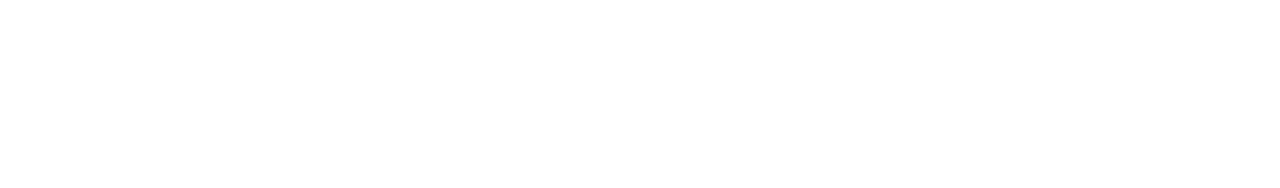
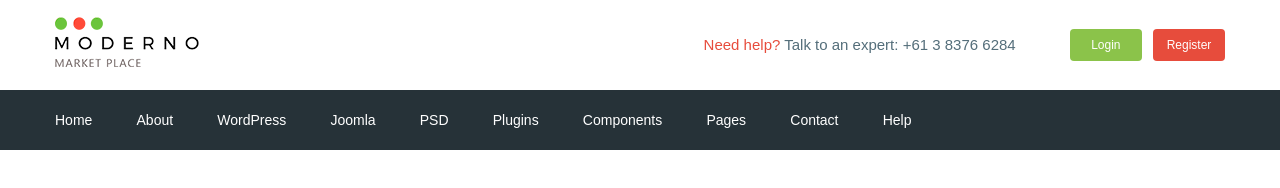
Before and after one commit to AlexeyLetov/moderno, a website: page app/index.html in a window 1280 px wide. Drawn offline with nearby package versions, Linux system fonts and the light colour scheme; files that its build step writes are made by us from their sources.

Commit message:
added header

```diff
--- a/app/index.html
+++ b/app/index.html
@@ -5,11 +5,97 @@
   <meta charset="UTF-8">
   <meta name="viewport" content="width=device-width, initial-scale=1.0">
   <title>Document</title>
+  <link href="https://fonts.googleapis.com/css2?family=Roboto:wght@500;700&display=swap" rel="stylesheet">
+  <link href="https://fonts.googleapis.com/css2?family=Raleway:wght@700&display=swap" rel="stylesheet">
   <link rel="stylesheet" href="css/libs.min.css">
   <link rel="stylesheet" href="css/style.min.css">
 </head>
 
 <body>
+  <header class="header">
+    <div class="header__top">
+      <div class="container">
+        <div class="header__top-inner">
+          <div class="header__logo">
+            <a href="#">
+              <img src="images/logo.png" alt="">
+            </a>
+          </div>
+          <div class="header__text">
+            <a href="#">
+              <span>Need help?</span>
+            </a>
+            Talk to an expert:
+            <a class="header__phone" href="tel:61383766284">+61 3 8376 6284</a>
+          </div>
+          <div class="header__box">
+            <a class="basket" href="#"></a>
+            <a class="header__btn header__btn-login" href="">Login</a>
+            <a class="header__btn header__btn-register" href="">Register</a>
+          </div>
+        </div>
+      </div>
+    </div>
+
+    <div class="header__menu">
+      <div class="container">
+        <nav class="menu">
+          <ul class="menu__list">
+            <li>
+              <a href="#">
+                Home
+              </a>
+            </li>
+            <li>
+              <a href="#">
+                About
+              </a>
+            </li>
+            <li>
+              <a href="#">
+                WordPress
+              </a>
+            </li>
+            <li>
+              <a href="#">
+                Joomla
+              </a>
+            </li>
+            <li>
+              <a href="#">
+                PSD
+              </a>
+            </li>
+            <li>
+              <a href="#">
+                Plugins
+              </a>
+            </li>
+            <li>
+              <a href="#">
+                Components
+              </a>
+            </li>
+            <li>
+              <a href="#">
+                Pages
+              </a>
+            </li>
+            <li>
+              <a href="#">
+                Contact
+              </a>
+            </li>
+            <li>
+              <a href="#">
+                Help
+              </a>
+            </li>
+          </ul>
+        </nav>
+      </div>
+    </div>
+  </header>
 
 
 
--- /dev/null
+++ b/app/scss/_fonts.scss
@@ -0,0 +1,55 @@
+@font-face {
+  font-family: "Roboto-Regular", sans-serif;
+  src: url("../fonts/Roboto-Regular.woff2") format("woff2"), url("../fonts/Roboto-Regular.woff") format("woff");
+  font-weight: 400;
+  font-display: swap;
+}
+
+@font-face {
+  font-family: "icomoon";
+  src: url("../fonts/icomoon.eot?ytssfg");
+  src: url("../fonts/icomoon.eot?ytssfg#iefix") format("embedded-opentype"),
+    url("../fonts/icomoon.ttf?ytssfg") format("truetype"), url("../fonts/icomoon.woff?ytssfg") format("woff"),
+    url("../fonts/icomoon.svg?ytssfg#icomoon") format("svg");
+  font-weight: normal;
+  font-style: normal;
+  font-display: block;
+}
+
+[class^="icon-"],
+[class*=" icon-"] {
+  /* use !important to prevent issues with browser extensions that change fonts */
+  font-family: "icomoon" !important;
+  speak: never;
+  font-style: normal;
+  font-weight: normal;
+  font-variant: normal;
+  text-transform: none;
+  line-height: 1;
+
+  /* Better Font Rendering =========== */
+  -webkit-font-smoothing: antialiased;
+  -moz-osx-font-smoothing: grayscale;
+}
+
+.icon-map-marker:before {
+  content: "\f041";
+}
+.icon-shopping-cart:before {
+  content: "\f07a";
+}
+.icon-phone:before {
+  content: "\f095";
+}
+.icon-bolt:before {
+  content: "\f0e7";
+}
+.icon-flash:before {
+  content: "\f0e7";
+}
+.icon-angle-right:before {
+  content: "\f105";
+}
+.icon-location-arrow:before {
+  content: "\f124";
+}
--- /dev/null
+++ b/app/scss/_global.scss
@@ -0,0 +1,57 @@
+html {
+  box-sizing: border-box;
+}
+
+*,
+*::before,
+*::after {
+  box-sizing: inherit;
+}
+
+a {
+  display: inline-block;
+  text-decoration: none;
+  color: $text;
+}
+
+ul,
+li {
+  margin: 0;
+  padding: 0;
+  list-style: none;
+}
+
+body {
+  font-family: "Roboto-Regular", sans-serif;
+  font-weight: 400;
+  font-size: 15px;
+  line-height: 24px;
+  color: $text;
+}
+
+.container {
+  max-width: 1200px;
+  margin: 0 auto;
+  padding: 0 15px;
+}
+
+.container-fluid {
+  max-width: 100%;
+  margin: 0 auto;
+  padding: 0 30px;
+}
+
+@media (max-width: 720px) {
+  .container-fluid {
+    padding: 0 15px;
+  }
+}
+
+// .title {
+//   text-align: center;
+//   color: $bg;
+//   font-weight: 700;
+//   font-size: 36px;
+//   line-height: 60px;
+//   margin-bottom: 30px;
+// }
--- /dev/null
+++ b/app/scss/_vars.scss
@@ -0,0 +1,15 @@
+$text: #546e7a;
+$red: #e74c3c;
+$green: #8bc34a;
+$bg: #263238;
+$grey: #f4f6f5;
+
+@mixin f500 {
+  font-family: "Roboto", sans-serif;
+  font-weight: 500;
+}
+
+@mixin f700 {
+  font-family: "Roboto", sans-serif;
+  font-weight: 700;
+}
--- a/app/scss/style.scss
+++ b/app/scss/style.scss
@@ -1,13 +1,59 @@
-// @import "vars";
-// @import "global";
-// @import "fonts";
+@import "vars";
+@import "global";
+@import "fonts";
 
-html {
-  box-sizing: border-box;
+.header__top-inner {
+  display: flex;
+  justify-content: space-between;
+  height: 90px;
+  align-items: center;
 }
 
-*,
-*::before,
-*::after {
-  box-sizing: inherit;
+.header__text {
+  margin-left: auto;
+  margin-right: 50px;
+  span {
+    color: $red;
+  }
 }
+
+.header__btn {
+  padding: 4px;
+  width: 72px;
+  border-radius: 4px;
+  text-align: center;
+  color: #fff;
+  font-size: 12px;
+}
+
+.header__btn-login {
+  background-color: $green;
+  margin-right: 7px;
+}
+
+.header__btn-register {
+  background-color: $red;
+}
+
+.header__menu {
+  background-color: $bg;
+}
+
+.menu {
+  height: 60px;
+  display: flex;
+  align-items: center;
+}
+
+.menu__list {
+  li {
+    display: inline-block;
+    & + li {
+      margin-left: 40px;
+    }
+  }
+  a {
+    color: #fff;
+    font-size: 14px;
+  }
+}
```
Also changed, not shown: app/fonts/Roboto-Regular.woff (added), app/fonts/Roboto-Regular.woff2 (added), app/images/logo.png (added).
